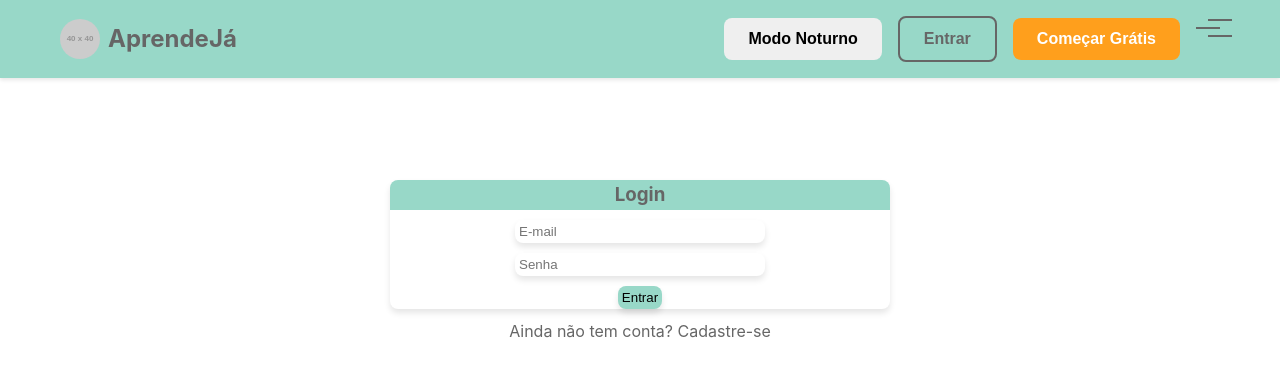
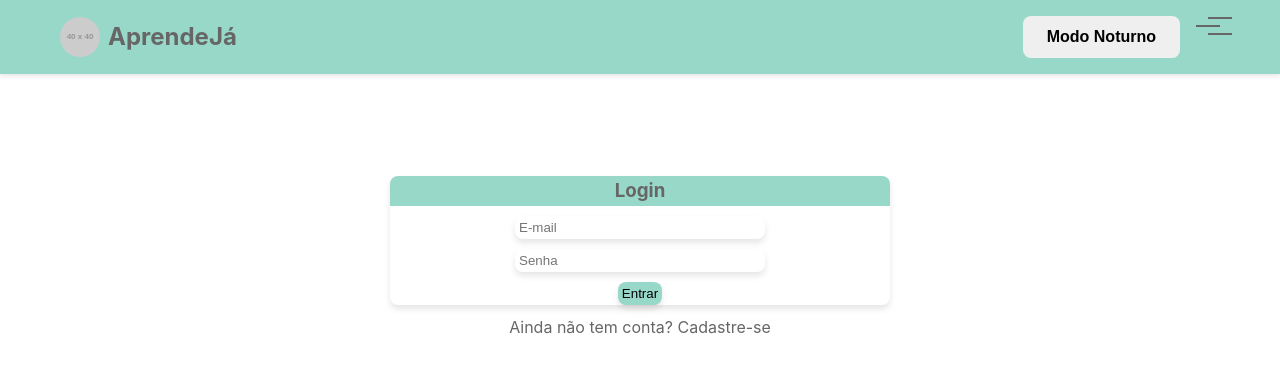
Before and after one commit to Caua-Roberto466/Projeto-TIC-em-trilhas, a plain HTML site: page HTML/login.html in a window 1280 px wide. Drawn offline with Linux system fonts and the light colour scheme; placeholder pictures from the web are drawn by us.

Commit message:
Adicionando arquivos do projeto

```diff
--- a/HTML/login.html
+++ b/HTML/login.html
@@ -25,8 +25,6 @@
           </nav>
           <div class="header-buttons">
               <button class="btn" id="toggleNightMode">Modo Noturno</button>
-              <button class="btn btn-outline">Entrar</button>
-              <button class="btn btn-primary">Começar Grátis</button>
               <button class="menu-toggle" id="menuToggle">
                   <span class="menu-icon"></span>
               </button>
@@ -60,7 +58,7 @@
         <a href="cadastro.html">Ainda não tem conta? Cadastre-se</a>
     </div>
 
-  <script src="../JavaScript/script.js">
+  <script>
     const form = document.getElementById('loginForm');
     const msg = document.getElementById('msg');
 
@@ -82,6 +80,7 @@
         }
     }
   </script>
+  <script src="../JavaScript/script.js"></script>
 
 </body>
 </html>
```
Also changed, not shown: HTML/cadastro.html (+2 -1 lines).
